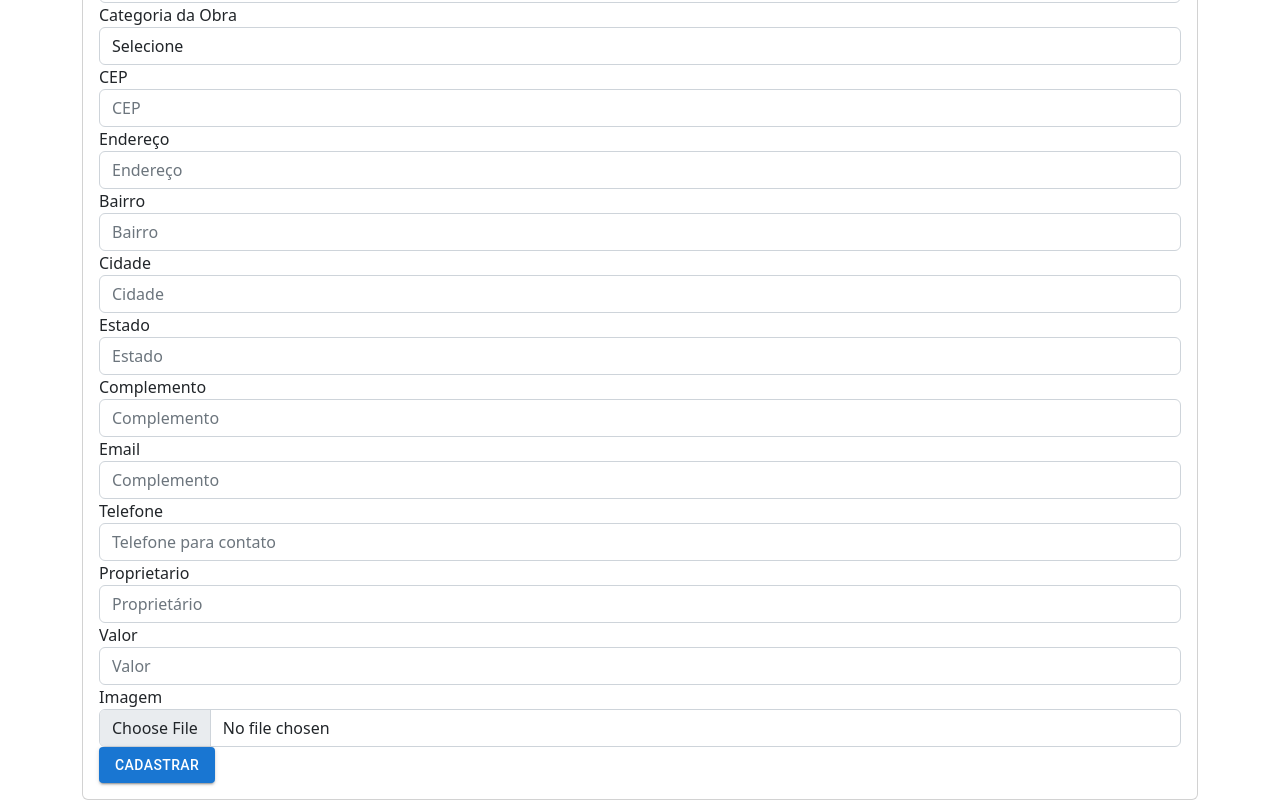
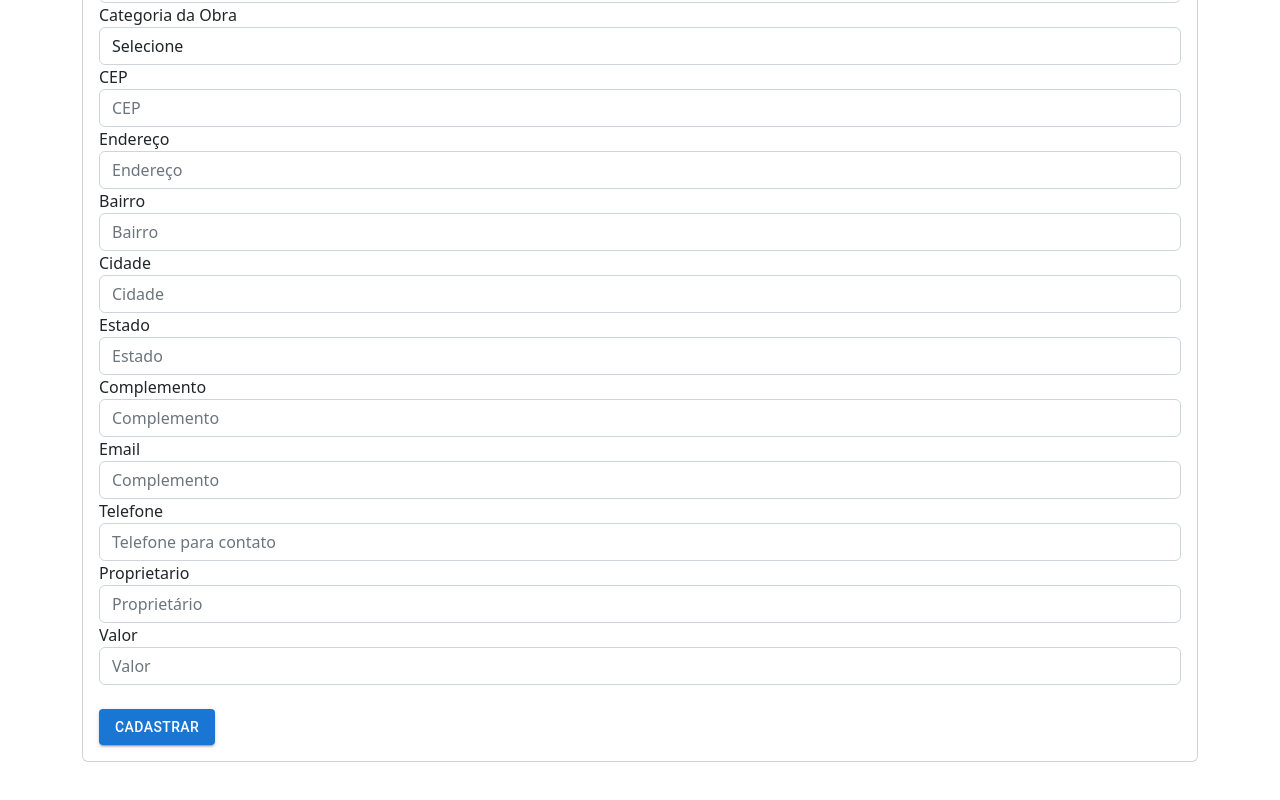
Before and after one commit to vinicius-batista-dev/gerenciamento-cloud, a React (Create React App) app: page /construcaoService in a window 1280 px wide. Shown: the part 571-1371 px from the top of the page. After the commit the page ends 1333 px from the top, so only its background shows below. Built offline with nearby package versions, Linux system fonts and the light colour scheme; sample sign-in values are in the browser's storage.

Commit message:
fix corrigindo error dos status em consulta

```diff
--- a/src/pages/ConstrucaoService.jsx
+++ b/src/pages/ConstrucaoService.jsx
@@ -353,18 +353,8 @@ const ConstrucaoService = () => {
                       />
                     </div>
                   </div>
-                  <div className="col-12">
-                    <div className="form-group">
-                      <label>Imagem</label>
-                      <input
-                        type="file"
-                        className="form-control"
-                        placeholder="Imagem"
-                        onChange={(e) => setImagem(e.target.files[0])}
-                      />
-                    </div>
-                  </div>
                 </div>
+                <br />
                 <div className="row">
                   <div className="col-12">
                     <Button
--- a/src/pages/ConsultaConstrucao.jsx
+++ b/src/pages/ConsultaConstrucao.jsx
@@ -246,11 +246,8 @@ const ConsultaConstrucao = () => {
                                     <td>{construcao.proprietario}</td>
                                     <td>{construcao.telefone}</td>
                                     <td>{construcao.endereco}</td>
-                                    <td>
-                                      <span className="badge badge-soft-success font-size-12">
-                                        {construcao.status}
-                                      </span>
-                                    </td>
+                                    <td>{construcao.status}</td>
+
                                     <td>
                                       <div className="button-items">
                                         <button
```
